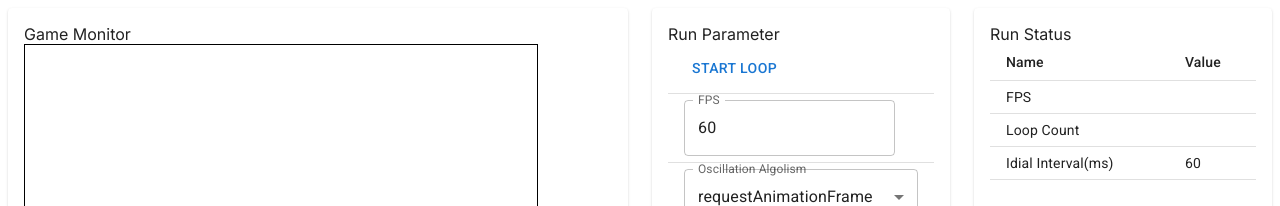
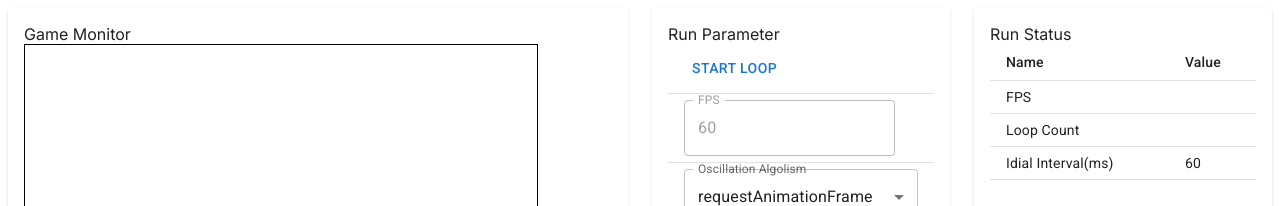
Before and after one commit to kazuhito-m/nes-emulator-study, a Next.js app: page /incubate/gameloop in a window 1280 px wide. Shown: the top 206 px of the page. Built offline with nearby package versions, Linux system fonts and the light colour scheme.

Commit message:
impelment: アルゴリズムを選んだ時、requestAnimationFrameであれば、60FPS固定になるように。g

```diff
--- a/src/app/incubate/gameloop/page.tsx
+++ b/src/app/incubate/gameloop/page.tsx
@@ -7,9 +7,11 @@ import { Oscillator } from './osclilator/oscillatori';
 import { OscillatorUseRequestAnimationFrame } from './osclilator/oscillator-use-requestanimationframe';
 import { OscillatorUseSetInterval } from './osclilator/oscillator-use-setinterval';
 
+const DEFAULT_FPS = '60';
+
 const oscillators: { [index: string]: Oscillator } = {};
 if (typeof window !== 'undefined') {
-  oscillators["requestAnimaFrame"] = new OscillatorUseRequestAnimationFrame(window);
+  oscillators["requestAnimationFrame"] = new OscillatorUseRequestAnimationFrame(window);
   oscillators["setInterval"] = new OscillatorUseSetInterval(window);
 }
 
@@ -18,12 +20,12 @@ const togleText = ['start', 'stop'];
 export default function Page() {
   const [fpsText, fpsTextSet] = useState('');
   const [countText, countTextSet] = useState('');
-  const [inputFpsText, inputFpsTextSet] = useState('60');
+  const [inputFpsText, inputFpsTextSet] = useState(DEFAULT_FPS);
   const [isLooping, isLoopingSet] = useState(false);
   const [oscillationAlgo, oscillationAlgoSet] = useState('requestAnimationFrame');
 
   const handleChangeOscillationAlgo = (event: SelectChangeEvent) => {
-    console.log('select! ' + event.target.value);
+    inputFpsTextSet(DEFAULT_FPS);;
     oscillationAlgoSet(event.target.value as string);
   };
 
@@ -86,7 +88,7 @@ export default function Page() {
                 </TableRow >
                 <TableRow >
                   <TableCell>
-                    <TextField label="FPS" type="number" disabled={isLooping}
+                    <TextField label="FPS" type="number" disabled={isLooping || oscillationAlgo === 'requestAnimationFrame'}
                       value={inputFpsText} onChange={(e) => inputFpsTextSet(e.target.value)} />
                   </TableCell>
                 </TableRow>
```
